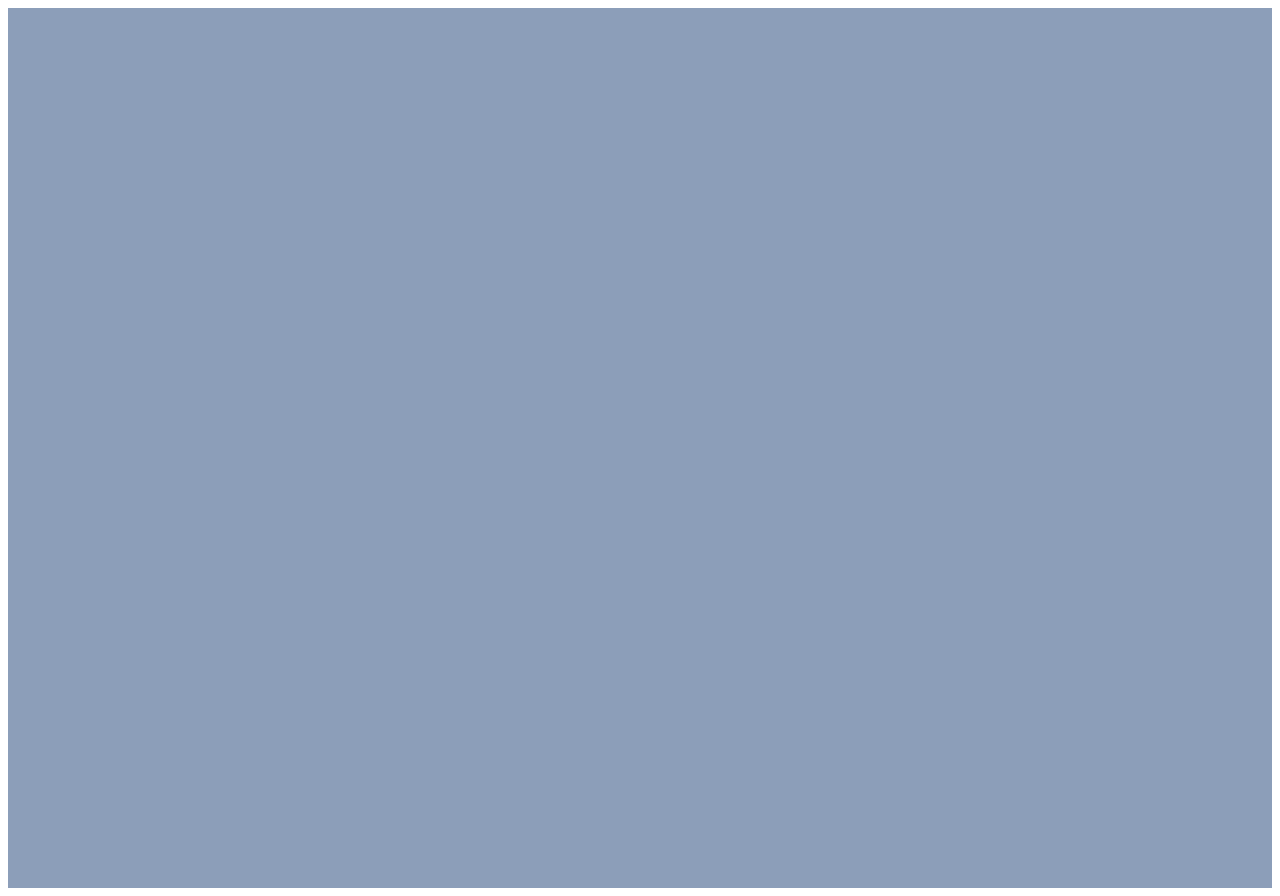
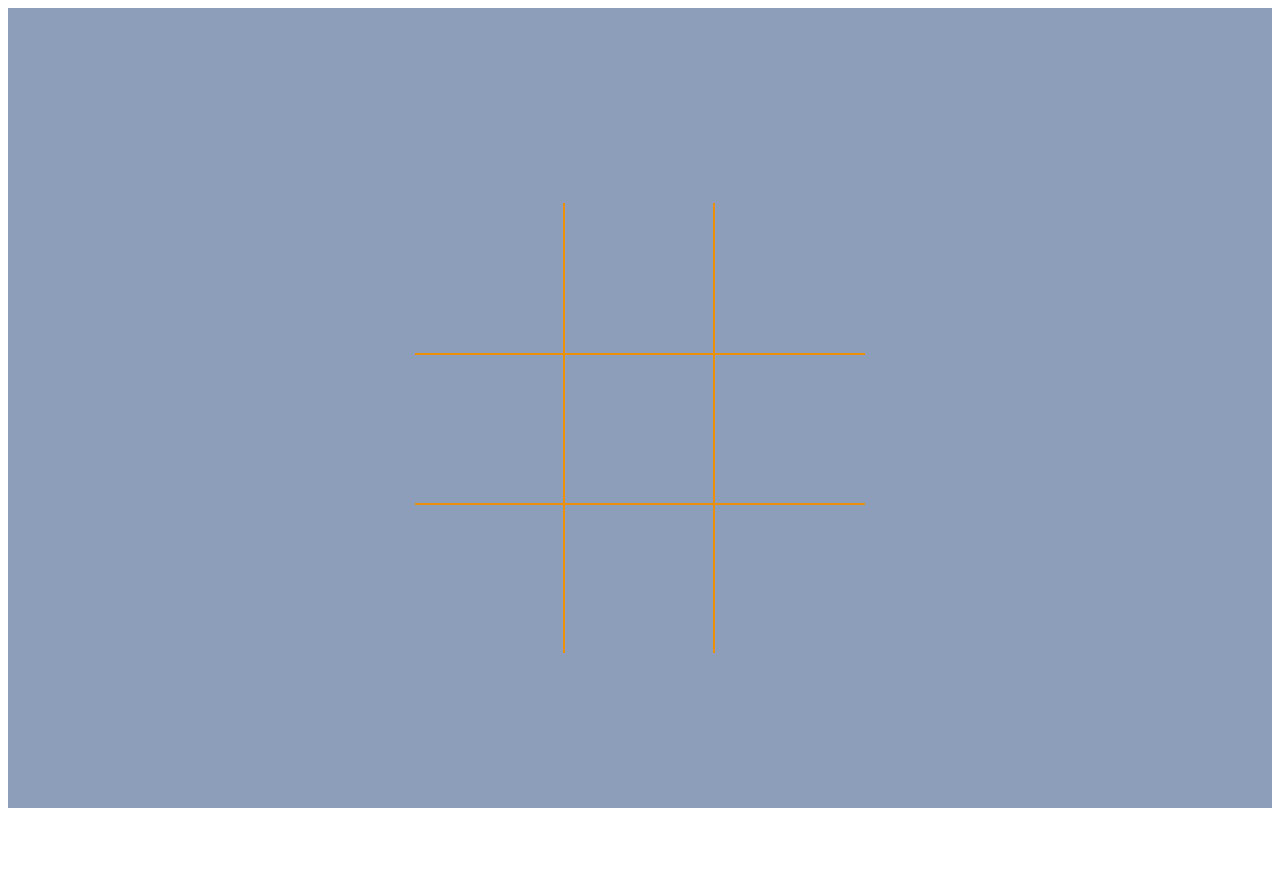
Before and after one commit to AmrMaket/Tic-Tac-Toe, a plain HTML site: page index.html in a window 1280 px wide. After the commit the page ends 816 px from the top, so only its background shows below. Drawn offline with Linux system fonts and the light colour scheme.

Commit message:
add box-borders

```diff
--- a/index.html
+++ b/index.html
@@ -8,6 +8,7 @@
     </head>
     <body>
         <div class="container">
+            <div id="board">
                 <div class="box" id="1"></div>
                 <div class="box" id="2"></div>
                 <div class="box" id="3"></div>
@@ -18,5 +19,7 @@
                 <div class="box" id="8"></div>
                 <div class="box" id="9"></div>
             </div>
+        </div>
+        <script src="script.js"></script>
     </body>
 </html>
--- a/style/index.css
+++ b/style/index.css
@@ -1,3 +1,6 @@
+*{
+    box-sizing: border-box;
+}
 .container{
     height: 100vh;
     padding: 40px;
@@ -7,3 +10,43 @@
     flex-direction: column;
     background-color: rgb(140, 158, 185);
 }
+:root{
+    --orange: #ec9109;
+    --winning-divs: #464040;
+}
+#board{
+    width: 450px;
+    display: flex;
+    flex-wrap: wrap;
+    margin-top: 40px;
+}
+.box{
+    width: 150px;
+    height: 150px;
+    align-items: center;
+    justify-content: center;
+    color: var(--orange);
+    font-size: 120px;
+    border-right: 2px solid;
+    /* border-bottom: 2px solid; */
+    border-top: 2px solid;
+}
+.box:nth-child(3n){
+    border-right: none;
+}
+.box:nth-child(n){
+    border-left: none;
+}
+.box:nth-child(1) ~ .box:nth-child(3) {
+    border-top: none;
+}
+.box:first-child {
+    border-top: none;
+}
+.box:nth-child(2){
+    border-top: none;
+}
+.box:nth-child
+.box:nth-child(6) ~ .box{
+    /* border-bottom: none; */
+}
```
Also changed, not shown: script.js (added). Lines whose indentation alone changed are shown as unchanged.
